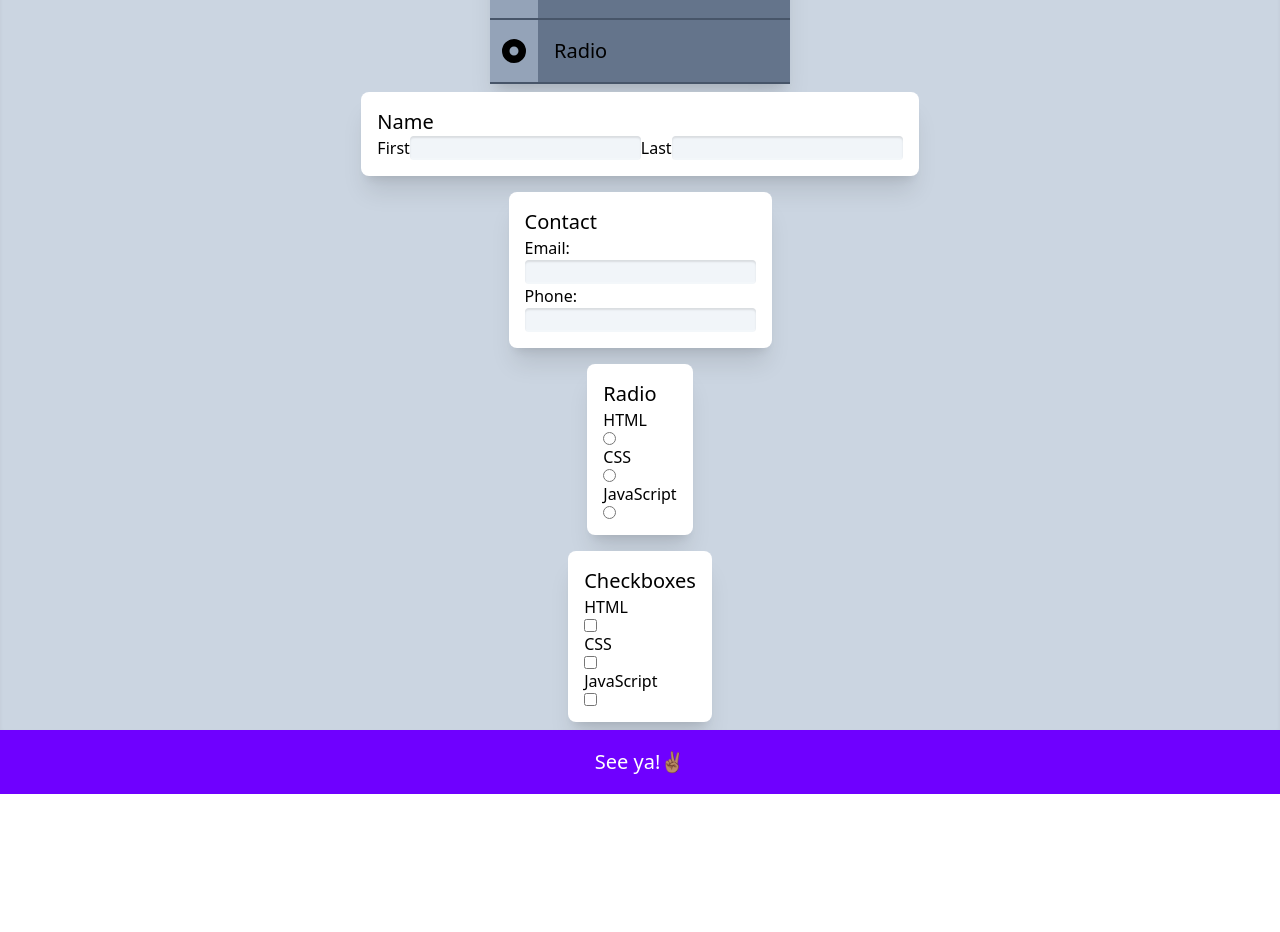
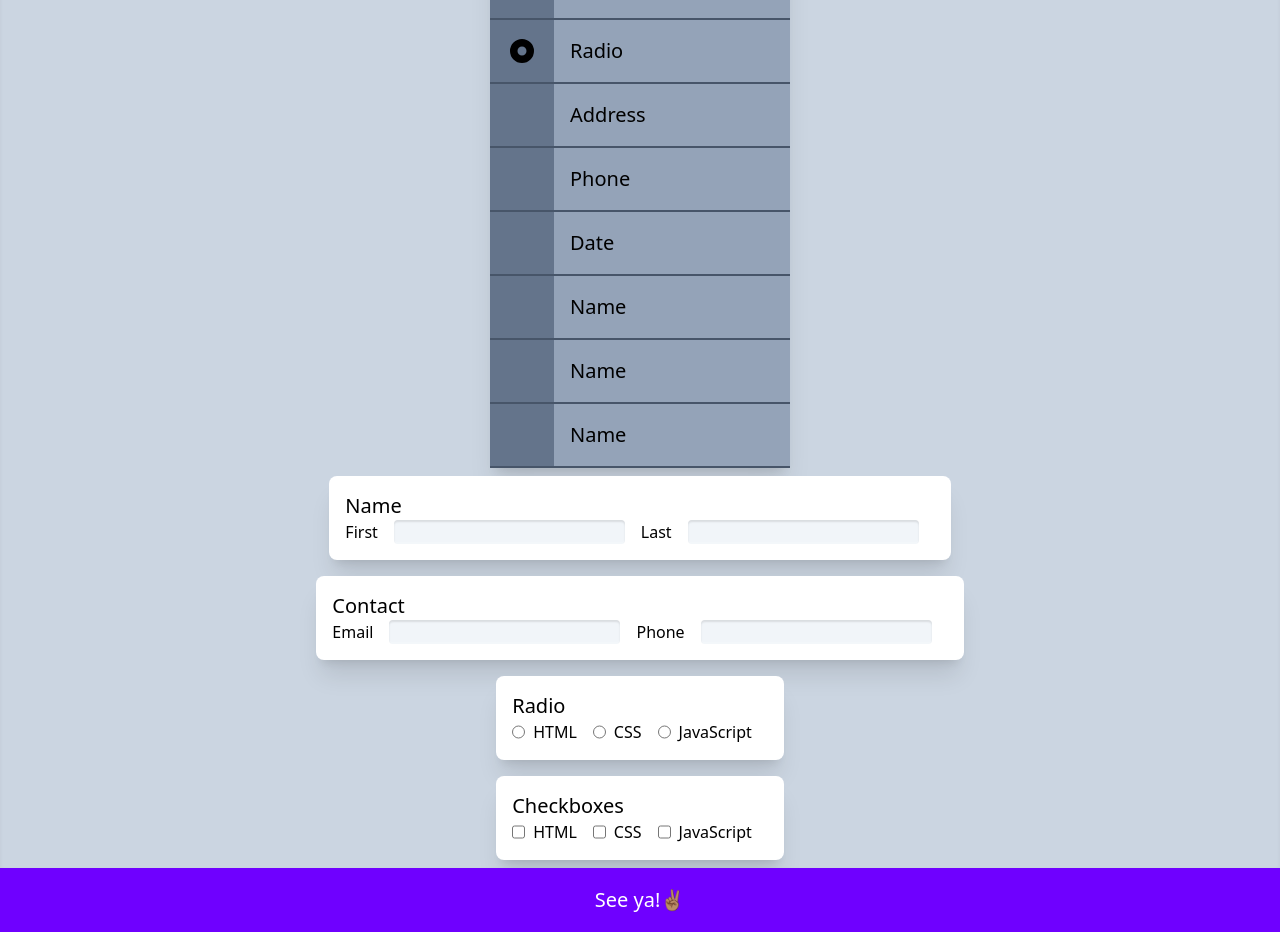
Before and after one commit to alejandrosatxc/form-builder, a Next.js app: page /components in a window 1280 px wide. Shown: the part 1040-1972 px from the top of the page. Before the commit the page ends 1834 px from the top, so only its background shows below. Built offline with nearby package versions, Linux system fonts and the light colour scheme; no server answers.

Commit message:
FormComponent design updates. Fa bug found

```diff
--- a/components/FormComponents/Checkboxes.js
+++ b/components/FormComponents/Checkboxes.js
@@ -1,14 +1,17 @@
-const Checkboxes = ({id}) => {
+const Checkboxes = ({ id }) => {
 
     return (
         <>
             <h3 className="text-black text-xl">Checkboxes</h3>
-            <label className="text-black" htmlFor={id + '-c_html'}>HTML</label>
-            <input className="text-black" type="checkbox" id={id + '-c_html'} name="fav_language" value="HTML"></input>
-            <label className="text-black" htmlFor={id + "-c_css"}>CSS</label>
-            <input className="text-black" type="checkbox" id={id + '-c_css'} name="fav_language" value="CSS"></input>
-            <label className="text-black" htmlFor={id + '-c_javascript'}>JavaScript</label>
-            <input className="text-black" type="checkbox" id={id + '-c_javascript'} name="fav_language" value="JavaScript"></input>
+            <div className="flex flex-row">
+                <input className="text-black" type="checkbox" id={id + '-c_html'} name="fav_language" value="HTML"></input>
+                <label className="text-black ml-2 mr-4" htmlFor={id + '-c_html'}>HTML</label>
+                <input className="text-black" type="checkbox" id={id + '-c_css'} name="fav_language" value="CSS"></input>
+                <label className="text-black ml-2 mr-4" htmlFor={id + "-c_css"}>CSS</label>
+                <input className="text-black" type="checkbox" id={id + '-c_javascript'} name="fav_language" value="JavaScript"></input>
+                <label className="text-black ml-2 mr-4" htmlFor={id + '-c_javascript'}>JavaScript</label>
+            </div>
+
         </>
     )
 }
--- a/components/FormComponents/CondensedComponent.js
+++ b/components/FormComponents/CondensedComponent.js
@@ -18,15 +18,15 @@ const CondensedComponent = ({ type, name, icon, label }) => {
     }))
 
     return (
-        <div className="flex flex-row bg-slate-500 w-[300px] h-16 border-b-2 border-slate-600"
+        <div className="flex flex-row bg-slate-400 w-[300px] h-16 border-b-2 border-slate-600"
             ref={drag}
             style={{
                 opacity: isDragging ? 0.5 : 1
             }}>
-            <div className="flex bg-slate-400 h-full w-12 justify-center place-items-center">
+            <div className="flex bg-slate-500 h-full w-16 justify-center place-items-center">
                 <FontAwesomeIcon icon={icon} size="xl" />
             </div>
-            <div className='flex bg-slate-500 h-full justify-center place-items-center'>
+            <div className='flex bg-slate-400 h-full justify-center place-items-center'>
                 <h3 className="text-black text-xl ml-4">{label}</h3>
             </div>
         </div>
--- a/components/FormComponents/Contact.js
+++ b/components/FormComponents/Contact.js
@@ -1,12 +1,14 @@
-const Contact = ({id}) => {
+const Contact = ({ id }) => {
 
     return (
         <>
             <h3 className="text-black text-xl">Contact</h3>
-            <label className="text-black " htmlFor={id + '-email'}>Email:</label>
-            <input className="text-black bg-slate-100 rounded shadow-well" id={id + '-email'} type="text"></input>
-            <label className="text-black " htmlFor={id + '-phone'}>Phone:</label>
-            <input className="text-black bg-slate-100 rounded shadow-well" id={id + '-phone'} type="text"></input>
+            <div className="flex flex-row">
+                <label className="text-black mr-4" htmlFor={id + '-email'}>Email</label>
+                <input className="text-black mr-4 bg-slate-100 rounded shadow-well" id={id + '-email'} type="text"></input>
+                <label className="text-black mr-4" htmlFor={id + '-phone'}>Phone</label>
+                <input className="text-black mr-4 bg-slate-100 rounded shadow-well" id={id + '-phone'} type="text"></input>
+            </div>
         </>
     )
 }
--- a/components/FormComponents/Name.js
+++ b/components/FormComponents/Name.js
@@ -4,10 +4,10 @@ const Name = ({ title, id }) => {
         <>
             <h3 className="text-black text-xl">Name</h3>
             <div className="flex flex-row">
-                <label className="text-black" htmlFor={id + '-firstName'} >First</label>
-                <input className="text-black bg-slate-100 rounded shadow-well" id={id + '-firstName'} type="text"></input>
-                <label className="text-black" htmlFor={id + '-lastName'}>Last</label>
-                <input className="text-black bg-slate-100 rounded shadow-well" id={id + '-lastName'} type="text"></input>
+                <label className="text-black mr-4" htmlFor={id + '-firstName'} >First</label>
+                <input className="text-black mr-4 bg-slate-100 rounded shadow-well" id={id + '-firstName'} type="text"></input>
+                <label className="text-black mr-4" htmlFor={id + '-lastName'}>Last</label>
+                <input className="text-black mr-4 bg-slate-100 rounded shadow-well" id={id + '-lastName'} type="text"></input>
             </div>
         </>
     )
--- a/components/FormComponents/Radio.js
+++ b/components/FormComponents/Radio.js
@@ -1,14 +1,16 @@
-const Radio = ({id}) => {
+const Radio = ({ id }) => {
 
     return (
         <>
             <h3 className="text-black text-xl">Radio</h3>
-            <label className="text-black" htmlFor={id + '-html'}>HTML</label>
-            <input className="text-black" type="radio" id={id + '-html'} name="fav_language" value="HTML"></input>
-            <label className="text-black" htmlFor={id + '-css'}>CSS</label>
-            <input className="text-black" type="radio" id={id + '-css'} name="fav_language" value="CSS"></input>
-            <label className="text-black" htmlFor={id + '-javascript'}>JavaScript</label>
-            <input className="text-black" type="radio" id={id + '-javascript'} name="fav_language" value="JavaScript"></input>
+            <div className="flex flex-row">
+                <input className="text-black" type="radio" id={id + '-html'} name="fav_language" value="HTML"></input>
+                <label className="text-black ml-2 mr-4" htmlFor={id + '-html'}>HTML</label>
+                <input className="text-black" type="radio" id={id + '-css'} name="fav_language" value="CSS"></input>
+                <label className="text-black ml-2 mr-4" htmlFor={id + '-css'}>CSS</label>
+                <input className="text-black" type="radio" id={id + '-javascript'} name="fav_language" value="JavaScript"></input>
+                <label className="text-black ml-2 mr-4" htmlFor={id + '-javascript'}>JavaScript</label>
+            </div>
         </>
     )
 }
--- a/components/FormComponentsTray.js
+++ b/components/FormComponentsTray.js
@@ -8,7 +8,13 @@ const FormComponentsTray = () => {
         { type: "name", name: "Name", icon: faUser, label: "Name" },
         { type: "contact", name: "Contact", icon: faEnvelope, label: "Contact" },
         { type: "checkbox", name: "Checkbox", icon: faSquareCheck, label: "Checkboxes" },
-        { type: "radio", name: "Radio", icon: faCircleDot, label: "Radio" }
+        { type: "radio", name: "Radio", icon: faCircleDot, label: "Radio" },
+        { type: null, name: null, icon: null, label: "Address" },
+        { type: null, name: null, icon: null, label: "Phone" },
+        { type: null, name: null, icon: null, label: "Date" },
+        { type: null, name: null, icon: null, label: "Name" },
+        { type: null, name: null, icon: null, label: "Name" },
+        { type: null, name: null, icon: null, label: "Name" },
     ])
 
     return (
--- a/components/layout/layout.js
+++ b/components/layout/layout.js
@@ -1,9 +1,15 @@
+import Head from 'next/head'
 import Navbar from './navbar'
 import Footer from './footer'
 
 export default function Layout({ children }) {
   return (
     <div className='flex flex-col justify-between min-h-screen'>
+      {/* <Head>
+        <title>Form Builder ✨🦆</title>
+        <meta name="description" content="Created by Alejandro Zapien" />
+        <link rel="icon" href="/favicon.ico" />
+      </Head> */}
       <Navbar />
       <main className='flex-grow bg-slate-300 shadow-inner'>{children}</main>
       <Footer />
--- a/pages/formbuilder.js
+++ b/pages/formbuilder.js
@@ -1,9 +1,7 @@
-import Head from 'next/head'
 import { useRouter } from 'next/router'
-import { use } from 'react'
 import FormComponentsTray from '../components/FormComponentsTray'
 import FormBuilder from '../components/FormBuilder'
-export default function Home() {
+export default function FormBuilderInterface() {
 
   const router = useRouter()
   let GdocData = null
@@ -15,11 +13,6 @@ export default function Home() {
 
   return (
     <div className="flex flex-col h-auto">
-      <Head>
-        <title>Form Builder ✨🦆</title>
-        <meta name="description" content="Created by Alejandro Zapien" />
-        <link rel="icon" href="/favicon.ico" />
-      </Head>
       <div className="flex place-items-center justify-center w-full h-16 bg-red-400 border-red-500 border-2">This is currently being designed and worked on, not final, check Components tab for visual updates</div>
       <div className="flex flex-row">
         <FormComponentsTray />
```
